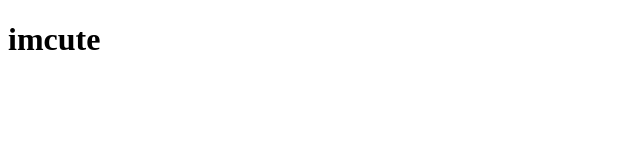
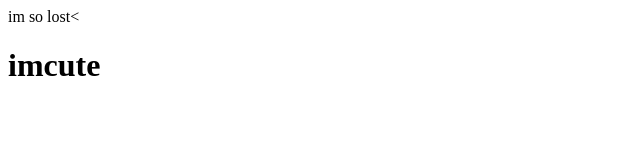
Before and after one commit to morganalyse/morganmcdonald, a plain HTML site: page index.html in a window 1280 px wide. Shown: the whole page, without its empty margins (0-640 px from the left). Drawn offline with Linux system fonts and the light colour scheme.

Commit message:
Update index.html

```diff
--- a/index.html
+++ b/index.html
@@ -3,8 +3,9 @@
   <head>
     <meta charset="utf-8">
     <title>morgan</title>
-  </head>
-  <body>
+  </head>im so lost<
+  <img>
+
 <h1>imcute</h1>
   </body>
 </html>
```
